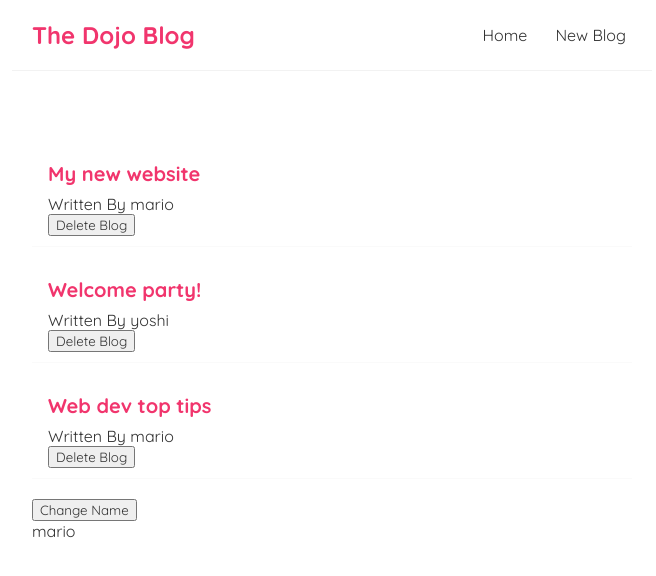
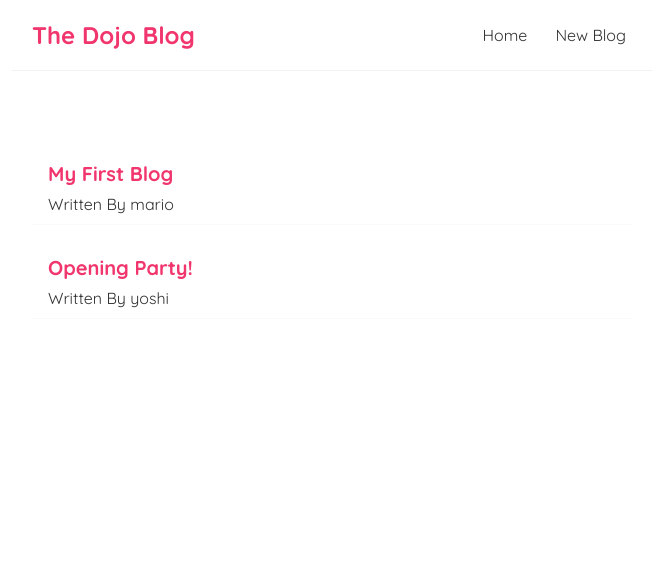
Before and after one commit to pallab99/React-js-The-Net-Code, a React (Create React App) app: page / in a window 1280 px wide. Shown: the top 576 px of the page, without its empty margins (308-964 px from the left). Built offline with nearby package versions, Linux system fonts and the light colour scheme; data requests are answered from the project's data file.

Commit message:
Fetch Json data using useEffect

```diff
--- a/src/BlogList.jsx
+++ b/src/BlogList.jsx
@@ -7,7 +7,6 @@
         <div className="blog-preview" key={blog.id}>
           <h2>{blog.title}</h2>
           <p>Written By {blog.author}</p>
-          <button onClick={() => handleDelete(blog.id)}>Delete Blog</button>
         </div>
       ))}
     </div>
--- a/src/Home.jsx
+++ b/src/Home.jsx
@@ -2,39 +2,36 @@
 import BlogList from "./BlogList";
 
 const Home = () => {
-  const [blogs, setBlogs] = useState([
-    { title: "My new website", body: "lorem ipsum...", author: "mario", id: 1 },
-    { title: "Welcome party!", body: "lorem ipsum...", author: "yoshi", id: 2 },
-    {
-      title: "Web dev top tips",
-      body: "lorem ipsum...",
-      author: "mario",
-      id: 3,
-    },
-  ]);
-  const [name, setName] = useState("mario");
+  const [blogs, setBlogs] = useState(null);
+  // const [name, setName] = useState("mario");
 
-  const handleDelete = (id) => {
-    const newBlogs = blogs.filter((blog) => blog.id !== id);
-    setBlogs(newBlogs);
+  const getData = () => {
+    fetch("http://localhost:8000/blogs")
+      .then((res) => {
+        return res.json();
+      })
+
+      .then((data) => {
+        setBlogs(data);
+      });
   };
 
   useEffect(() => {
-    console.log("Use Effect Ran");
-    console.log("Name changed to", name);
-  }, [name]);
+    getData();
+  }, []);
 
   return (
     <div className="Home">
-      <BlogList blogs={blogs} title="All Blogs!" handleDelete={handleDelete} />
-      <button
+      {blogs && <BlogList blogs={blogs} title="All Blogs!" />}
+
+      {/* <button
         onClick={() => {
           setName("pallab");
         }}
       >
         Change Name
       </button>
-      <p>{name}</p>
+      <p>{name}</p> */}
     </div>
   );
 };
```
